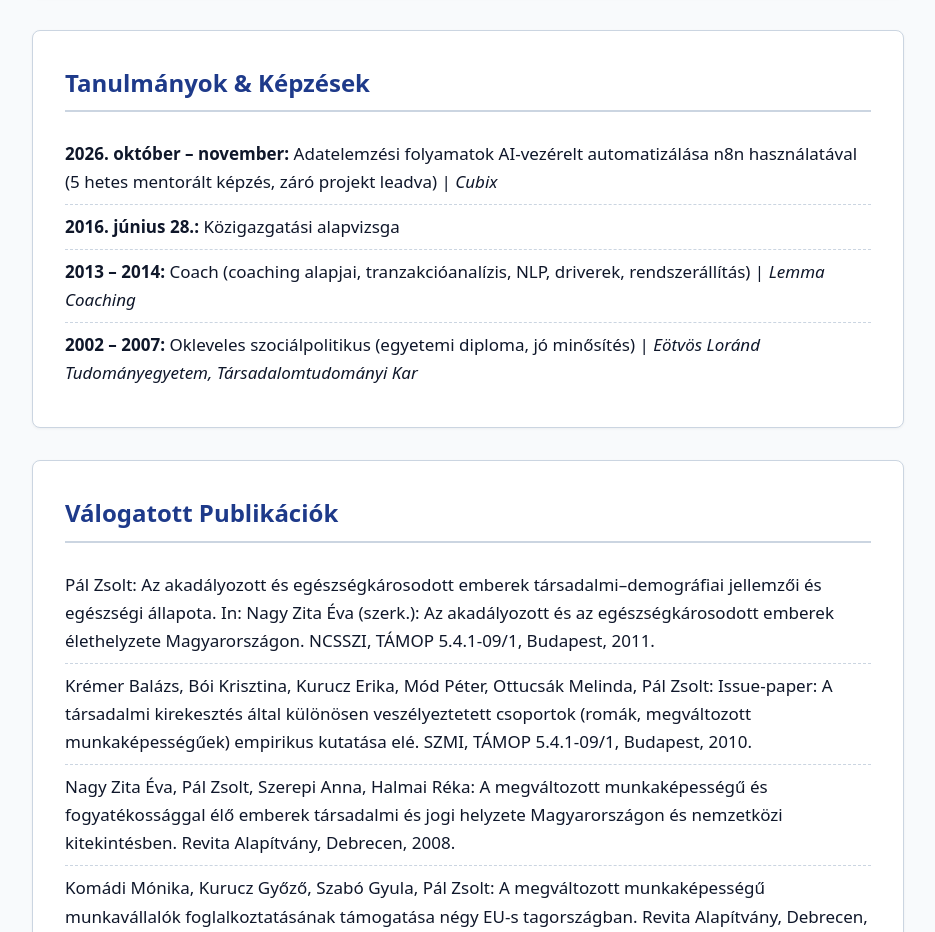
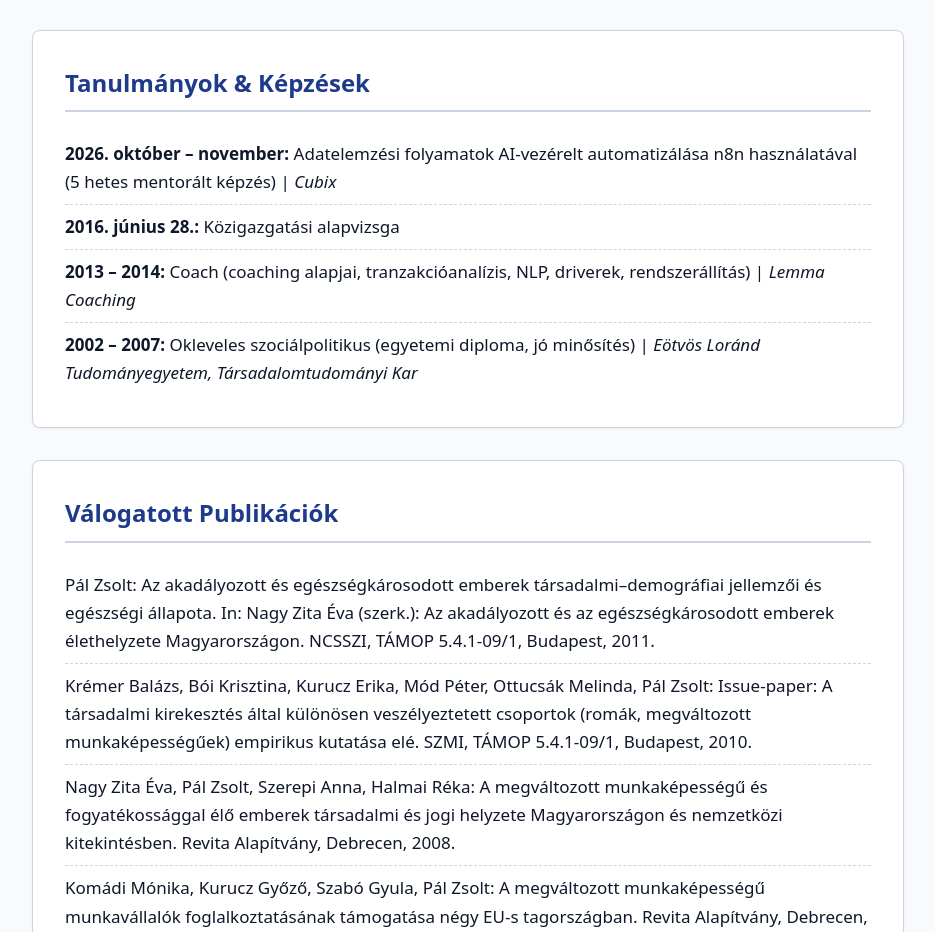
Before and after one commit to dundiego/My-Zsolt, a plain HTML site: page index.html in a window 1280 px wide. Shown: the part 3981-4913 px from the top of the page, without its empty margins (172-1107 px from the left). Drawn offline with Linux system fonts and the light colour scheme.

Commit message:
A "záró projekt leadva" kitétel törlése az n8n képzés mellől
Co-Authored-By: Claude Sonnet 5.5 <noreply@anthropic.com>
Claude-Session: https://claude.ai/code/session_013cvHjqnNGadiE56ks2wVmx

```diff
--- a/index.html
+++ b/index.html
@@ -113,7 +113,7 @@
         <section id="education" aria-labelledby="education-heading">
             <h2 id="education-heading">Tanulmányok & Képzések</h2>
             <ul class="education-list">
-                <li><strong>2026. október – november:</strong> Adatelemzési folyamatok AI-vezérelt automatizálása n8n használatával (5 hetes mentorált képzés, záró projekt leadva) | <em>Cubix</em></li>
+                <li><strong>2026. október – november:</strong> Adatelemzési folyamatok AI-vezérelt automatizálása n8n használatával (5 hetes mentorált képzés) | <em>Cubix</em></li>
                 <li><strong>2016. június 28.:</strong> Közigazgatási alapvizsga</li>
                 <li><strong>2013 – 2014:</strong> Coach (coaching alapjai, tranzakcióanalízis, NLP, driverek, rendszerállítás) | <em>Lemma Coaching</em></li>
                 <li><strong>2002 – 2007:</strong> Okleveles szociálpolitikus (egyetemi diploma, jó minősítés) | <em>Eötvös Loránd Tudományegyetem, Társadalomtudományi Kar</em></li>
```
Also changed, not shown: 1 other file.
